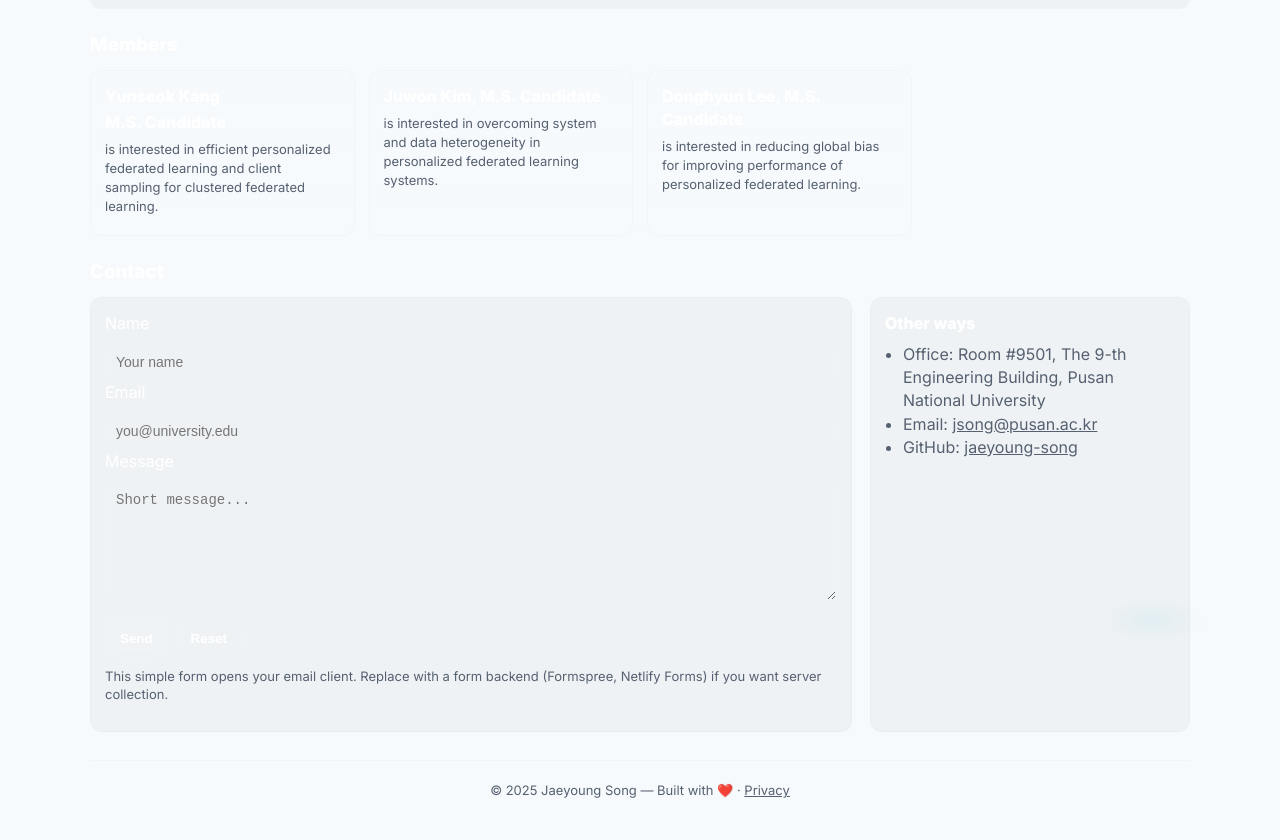
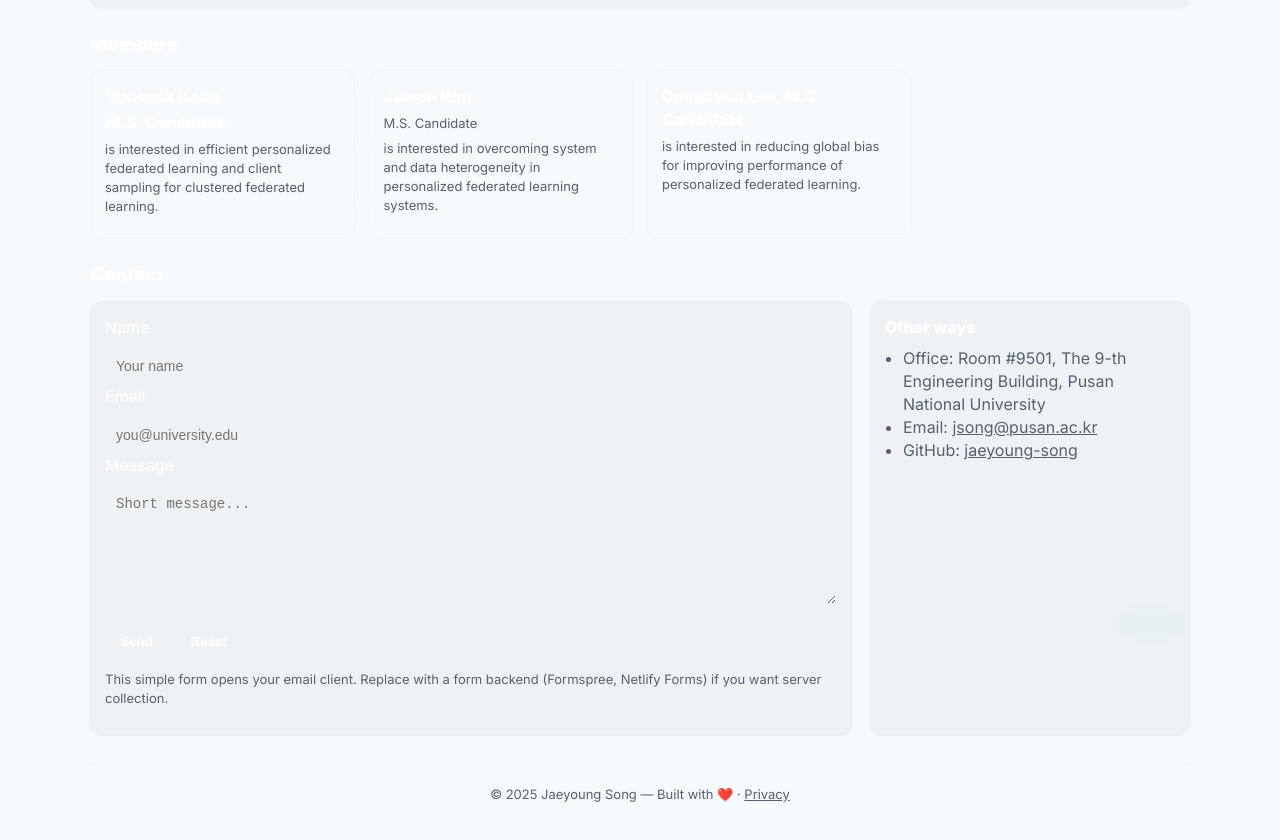
Before and after one commit to jaeyoung-song/jaeyoung-song.github.io, a plain HTML site: page docs/index.html in a window 1280 px wide. Shown: the part 1360-2200 px from the top of the page. Drawn offline with Linux system fonts and the light colour scheme.

Commit message:
Modified style for member section

```diff
--- a/docs/index.html
+++ b/docs/index.html
@@ -350,7 +350,7 @@
         </article>
 
         <article class="members">
-          <h4>Juwon Kim, M.S. Candidate</h4>
+          <h4>Juwon Kim</h4> <p style="margin:6px 0 5px 0;color:var(--muted)">M.S. Candidate</p>
           <p style="margin:6px 0 10px 0;color:var(--muted)">is interested in overcoming system and data heterogeneity in personalized federated learning systems.</p>
         </article>
 
```
